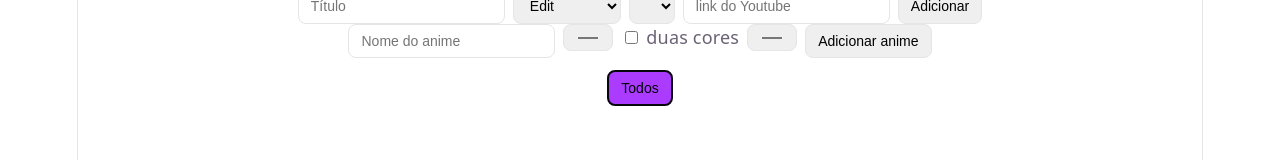
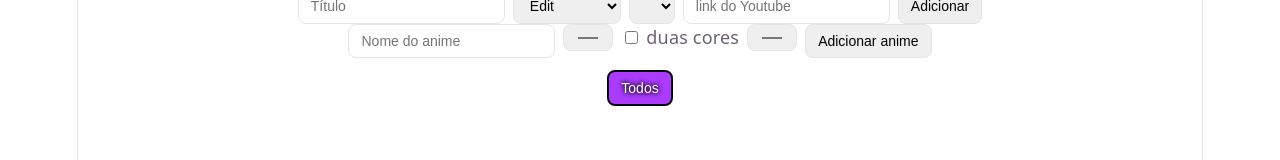
Before and after one commit to gabrielbastosg/videoteca-anime, a React app in the folder frontend/: page / in a window 1280 px wide. Shown: the part 136-296 px from the top of the page. Built offline with nearby package versions, Linux system fonts and the light colour scheme; the HTML template or start-up script is replaced by a standard one.

Commit message:
fix: nome do anime legivel em qualquer cor do botao

```diff
--- a/frontend/src/App.css
+++ b/frontend/src/App.css
@@ -73,3 +73,8 @@ h2{
 .escolhendo button:not(.ativo) {
   opacity: 0.4;
 }
+
+.filtros button {
+  color: white;
+  text-shadow: 0 0 5px black, 0 0 5px black;
+}
```
